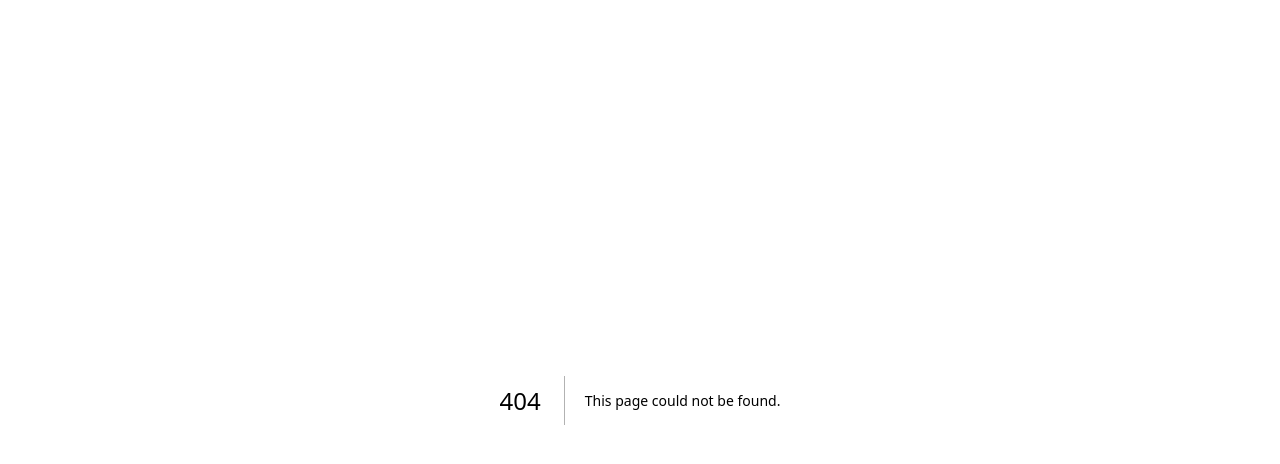
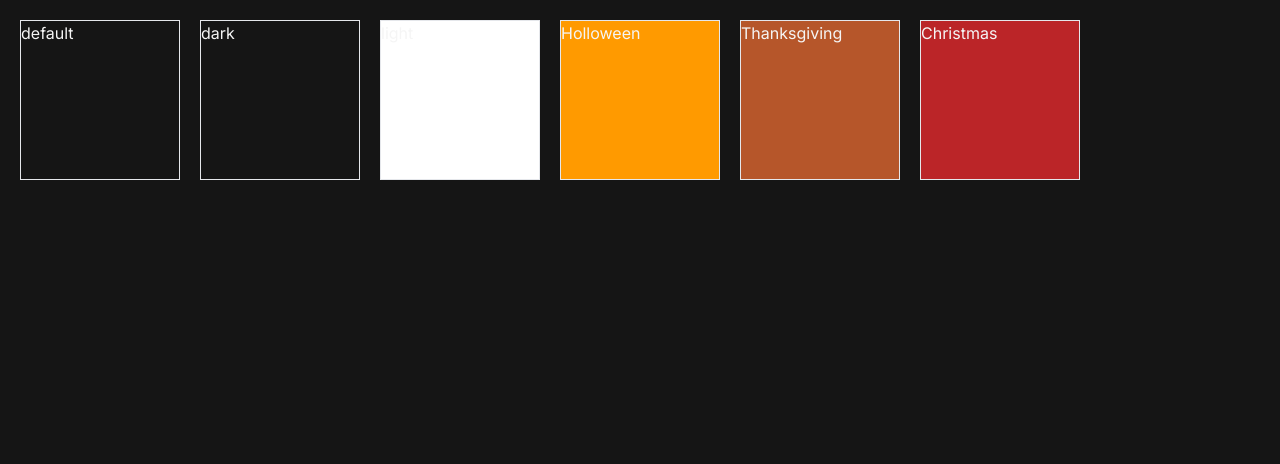
Before and after one commit to mmatt2005/learning, a Next.js app: page /backgroundThemes in a window 1280 px wide. Before the commit this address had no page. Shown: the top 464 px of the page. Built offline with nearby package versions, Linux system fonts and the light colour scheme.

Commit message:
started work on bg themes

```diff
--- /dev/null
+++ b/app/backgroundThemes/page.tsx
@@ -0,0 +1,52 @@
+"use client"
+
+import { useState } from "react"
+
+interface Theme {
+    name: string
+    hex: string
+    icons?: string[]
+}
+
+export const DEFAULT_THEMES: Theme[] = [
+    {
+        name: "default",
+        hex: "#rfg",
+
+    },
+    {
+        name: "dark",
+        hex: "#00000"
+    },
+    {
+        name: "light",
+        hex: "#ffffff"
+    },
+    {
+        name: "Holloween",
+        hex: "#ff9a00",
+        icons: ["🎃", "🕸️", "🧟‍♂️", "🧟‍♀️", "🧙", "👻"]
+    },
+    {
+        name: "Thanksgiving",
+        hex: "#b6562a"
+    },
+    {
+        name: "Christmas",
+        hex: "#BB2528"
+    }
+]
+
+export default function BackgroundTheme() {
+
+const [themes, setThemes] = useState<Theme[]>(DEFAULT_THEMES)
+    return <div className="flex flex-wrap gap-5 p-5">
+        {
+        themes.map(theme => {
+            return <div className={`w-40 h-40 border`} style={{backgroundColor: theme.hex}} key={theme.name}>
+                {theme.name}
+            </div>
+        })
+        }
+    </div>
+}
--- a/app/page.tsx
+++ b/app/page.tsx
@@ -6,6 +6,11 @@ const learnings = [
     date: "7/6/24 8:55am",
     route: "mapvsobj",
     description: "Figure out the differences between map data structure and a object"
+  },
+  {
+    date: "10/21/24 9:10a,",
+    route: "backgroundThemes",
+    description: "Testing"
   }
 ]
 import { useRouter } from "next/navigation";
```
